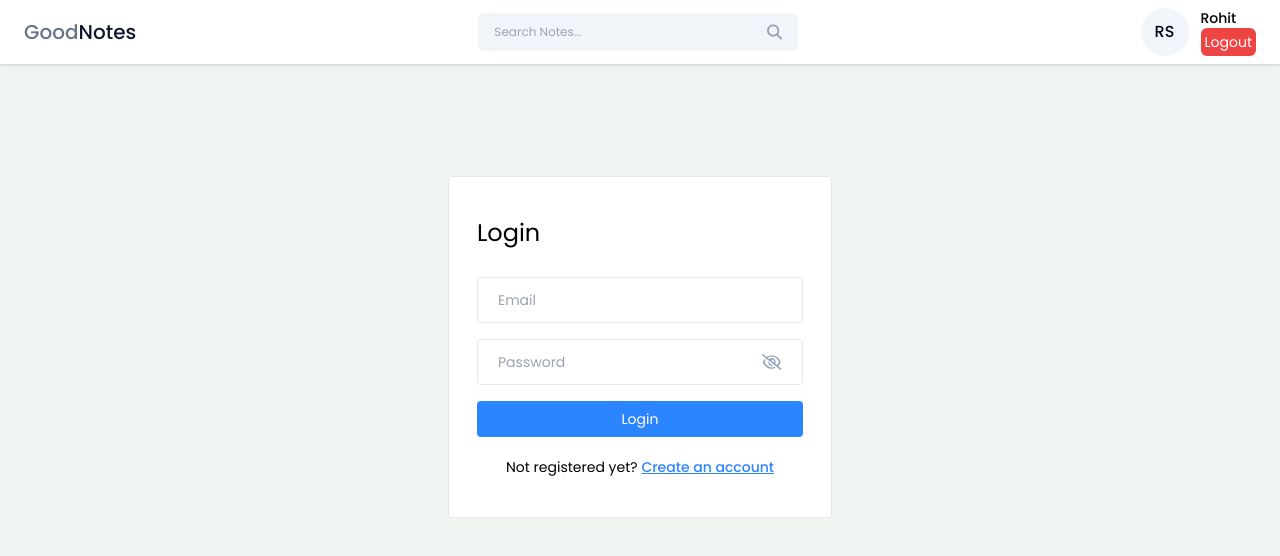
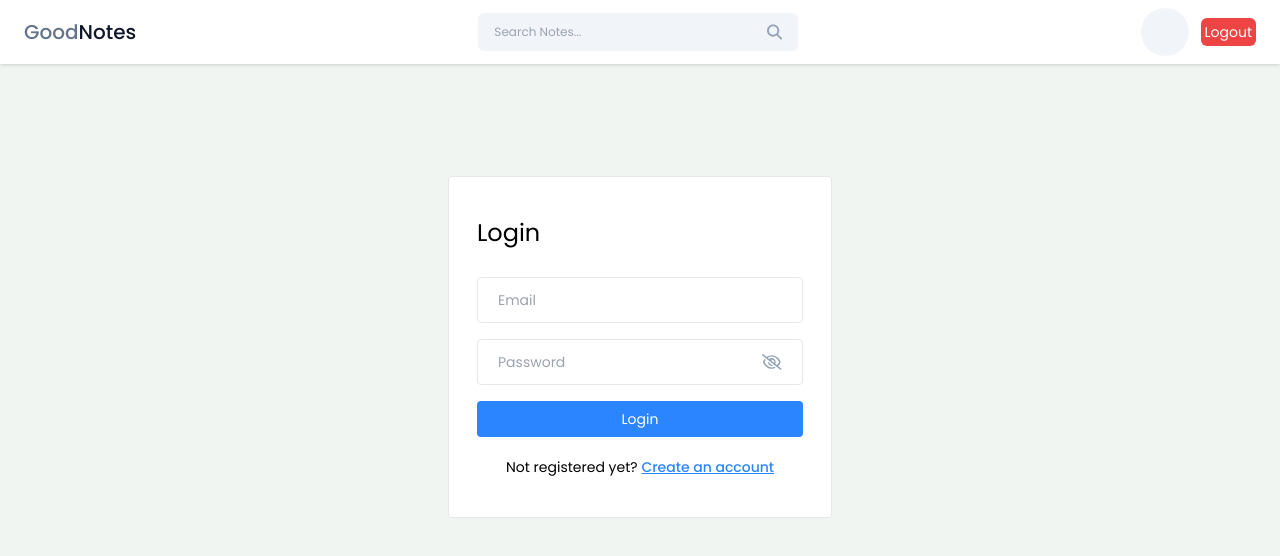
Before and after one commit to suicide-machine/Note-Making-App, a React (Vite) app in the folder frontend/: page /login in a window 1280 px wide. Shown: the top 556 px of the page. Built offline with nearby package versions, Linux system fonts and the light colour scheme.

Commit message:
Integration 3

```diff
--- a/frontend/src/components/Cards/ProfileInfo.jsx
+++ b/frontend/src/components/Cards/ProfileInfo.jsx
@@ -1,15 +1,15 @@
 import React from "react"
 import { getInitials } from "../../utils/helper"
 
-const ProfileInfo = ({ onLogout }) => {
+const ProfileInfo = ({ onLogout, userInfo }) => {
   return (
     <div className="flex items-center gap-3">
       <div className="w-12 h-12 flex items-center justify-center rounded-full text-slate-950 font-medium bg-slate-100">
-        {getInitials("Rohit Sarma")}
+        {getInitials(userInfo?.username)}
       </div>
 
       <div>
-        <p className="text-sm font-medium">Rohit</p>
+        <p className="text-sm font-medium">{userInfo?.username}</p>
         <button
           className="text-sm  bg-red-500 p-1 rounded-md text-white hover:opacity-80"
           onClick={onLogout}
--- a/frontend/src/components/Navbar.jsx
+++ b/frontend/src/components/Navbar.jsx
@@ -3,7 +3,7 @@ import ProfileInfo from "./Cards/ProfileInfo"
 import { useNavigate } from "react-router-dom"
 import SearchBar from "../SearchBar/SearchBar"
 
-const Navbar = () => {
+const Navbar = ({ userInfo }) => {
   const [searchQuery, setSearchQuery] = useState("")
 
   const navigate = useNavigate()
@@ -34,7 +34,7 @@ const Navbar = () => {
         onClearSearch={onClearSearch}
       />
 
-      <ProfileInfo onLogout={onLogout} />
+      <ProfileInfo userInfo={userInfo} onLogout={onLogout} />
     </div>
   )
 }
--- a/frontend/src/pages/Home/Home.jsx
+++ b/frontend/src/pages/Home/Home.jsx
@@ -6,6 +6,7 @@ import AddEditNotes from "./AddEditNotes"
 import Modal from "react-modal"
 import { useNavigate } from "react-router-dom"
 import axiosInstance from "../../utils/axiosInstance"
+import { useSelector } from "react-redux"
 
 const Home = () => {
   const [openAddEditModal, setOpenAddEditModal] = useState({
@@ -14,28 +15,36 @@ const Home = () => {
     data: null,
   })
 
+  const { currentUser, loading, errorDispatch } = useSelector(
+    (state) => state.user
+  )
+
   const [userInfo, setUserInfo] = useState(null)
 
   const navigate = useNavigate()
 
   // get user info
-  const getUserInfo = async () => {
-    try {
-      const res = await axiosInstance.get("/api/auth/get-user")
+  // const getUserInfo = async () => {
+  //   try {
+  //     const res = await axiosInstance.get("/api/auth/get-user")
 
-      console.log(res)
-    } catch (error) {
-      console.log(error)
-    }
-  }
+  //     console.log(res)
+  //   } catch (error) {
+  //     console.log(error)
+  //   }
+  // }
 
   useEffect(() => {
-    getUserInfo()
+    if (currentUser === null) {
+      navigate("/login")
+    } else {
+      setUserInfo(currentUser?.rest)
+    }
   }, [])
 
   return (
     <>
-      <Navbar />
+      <Navbar userInfo={userInfo} />
 
       <div className="container mx-auto">
         <div className="grid grid-cols-2 sm:grid-cols-3 lg:grid-cols-4  gap-4 mt-8 max-md:m-5">
```
